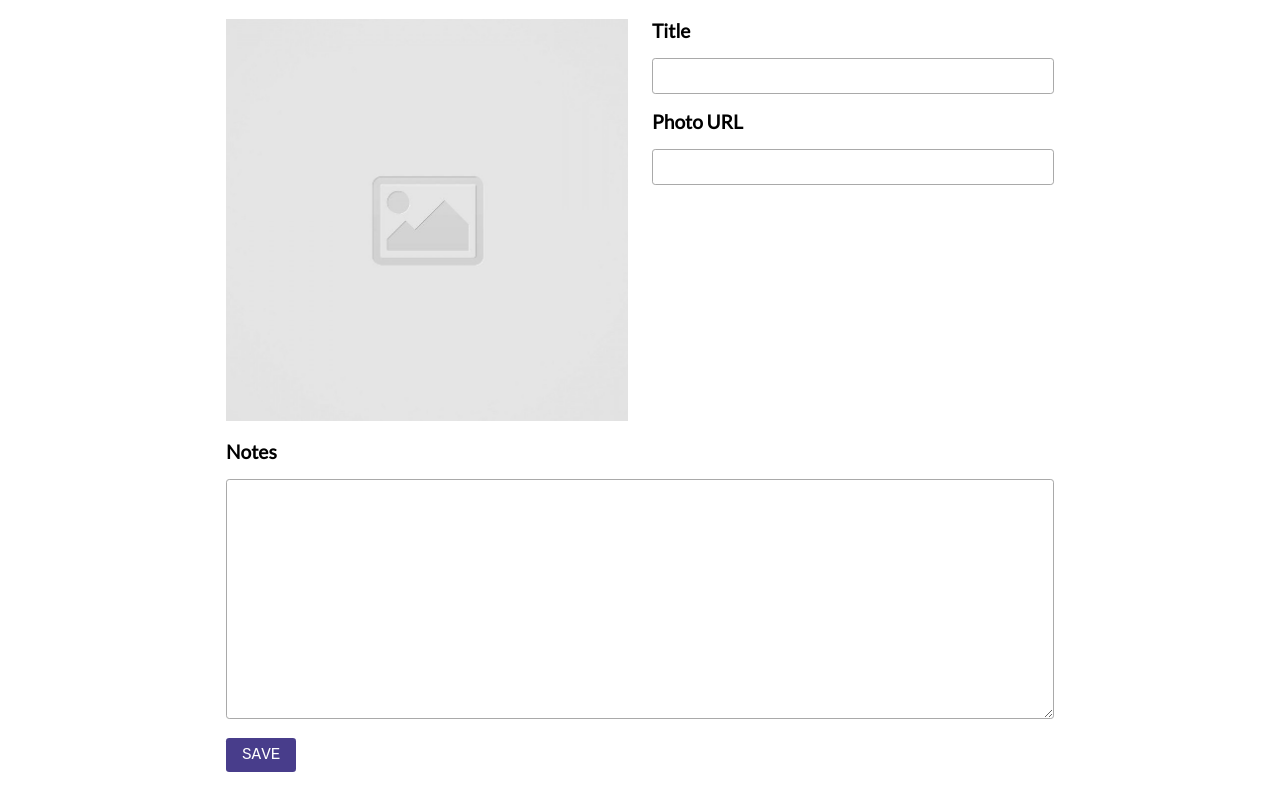
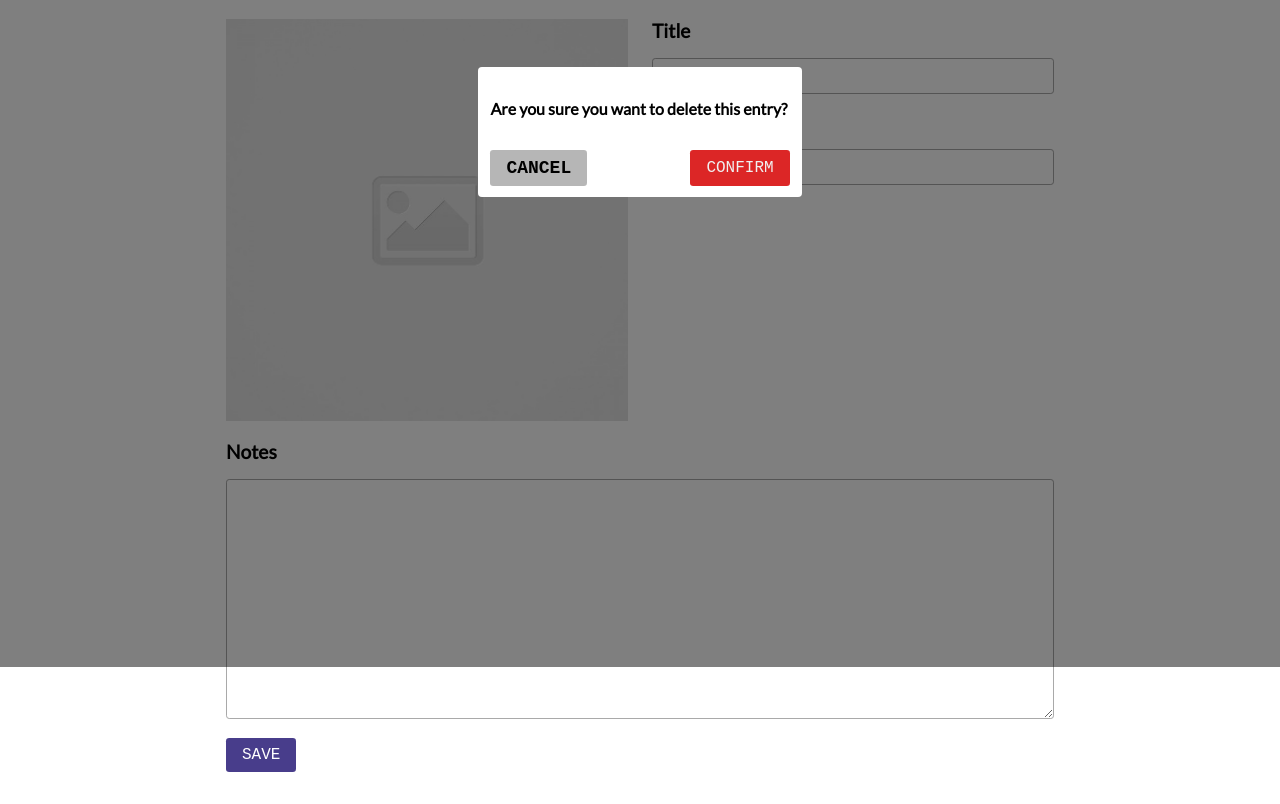
Before and after one commit to angeljubilee/code-journal, a website: page index.html in a window 1280 px wide. Shown: the part 133-937 px from the top of the page. Drawn offline with Linux system fonts and the light colour scheme.

Commit message:
Show a confirmation modal when user clicks Delete

```diff
--- a/css/styles.css
+++ b/css/styles.css
@@ -96,6 +96,10 @@ form img {
   text-align: center;
 }
 
+.padding-bottom-1 {
+  padding-bottom: 1rem;
+}
+
 .form-label {
   font-size: 1.2rem;
   font-weight: 600;
@@ -115,3 +119,32 @@ form img {
   height: 2.5rem;
   width: auto;
 }
+
+.modal {
+  position: fixed;
+  top: 0;
+  width: 100%;
+  height: 100%;
+}
+
+.modal-dialog {
+  background-color: rgba(255, 255, 255, 255);
+  border-radius: 0.25rem;
+  font-weight: 600;
+  width: 20.2rem;
+  height: 8.15rem;
+  margin: 25vh auto;
+  padding-top: 1rem;
+}
+
+.modal-cancel {
+  background-color: rgba(182, 182, 182, 255);
+  color: black;
+  font-weight: 600;
+  font-size: large;
+}
+
+.modal-confirm {
+  background-color: #dc2626;
+  color: #f0f0f0;
+}
--- a/index.html
+++ b/index.html
@@ -101,11 +101,21 @@
         </ul>
       </div>
     </div>
-    <div class="container dark-background hidden">
-      <div class="modal">
-        <h6>Are you sure you want to delete this entry?</h6>
-        <button>cancel</button>
-        <button>confirm</button>
+    <div class="modal dark-background">
+      <div class="modal-dialog">
+        <div class="row padding-bottom-1">
+          <div class="column-full">
+            <p>Are you sure you want to delete this entry?</p>
+          </div>
+        </div>
+        <div class="row">
+          <div class="column-full">
+            <div class="row space-between">
+              <button class="modal-cancel">cancel</button>
+              <button class="modal-confirm">confirm</button>
+            </div>
+          </div>
+        </div>
       </div>
     </div>
   </main>
```
